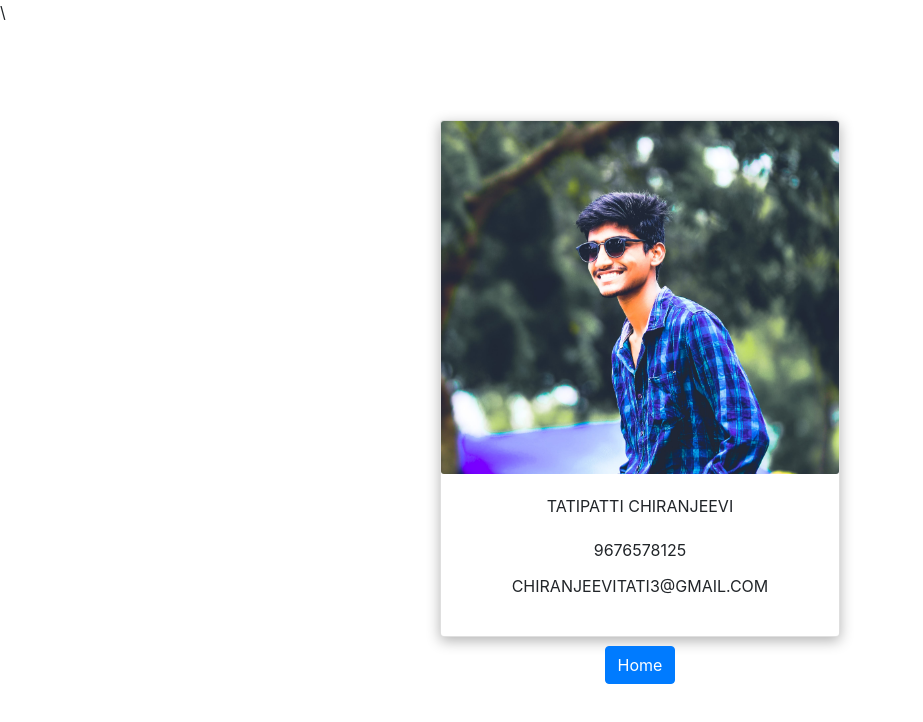
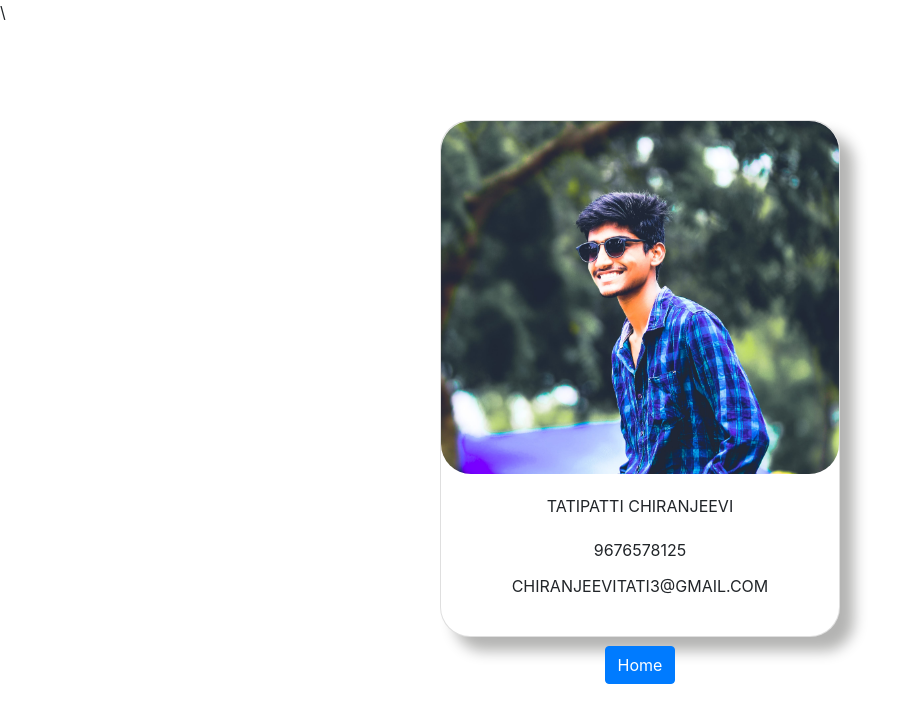
Before and after one commit to chiranjeevitatipatti/Homepage, a plain HTML site: page profile.html in a window 1280 px wide. Shown: the whole page, without its empty margins (0-923 px from the left). Drawn offline with Linux system fonts and the light colour scheme.

Commit message:
third commit

```diff
--- a/profile.html
+++ b/profile.html
@@ -5,19 +5,28 @@
 	<link rel="stylesheet" type="text/css" href="css/bootstrap.min.css">
 	<!-- <link rel="stylesheet" href="https://stackpath.bootstrapcdn.com/bootstrap/4.3.1/css/bootstrap.min.css" integrity="sha384-ggOyR0iXCbMQv3Xipma34MD+dH/1fQ784/j6cY/iJTQUOhcWr7x9JvoRxT2MZw1T" crossorigin="anonymous"> -->
 	<style type="text/css">
-
+.card{
+	position:relative;
+	top: 6em  ;
+	width:400px ;
+	box-shadow: 14px 14px 14px  rgba(7,8,4,.3);
+	border-radius: 30px;
+}
+.card-img{
+     border-radius: 30px;
+}
 
 	</style>
 </head>
 <body>
 
-<div class="card text-center mr-auto ml-auto" style="position:relative;top: 6em  ; width:400px ;box-shadow: 0px 4px 14px rgba(0,0,0,.3);">
+<div class="card text-center mr-auto ml-auto">
 <img class="card-img" src="img.jpg">
 <div class="card-body text-center">TATIPATTI CHIRANJEEVI</div>
 <div class="card-title text-center">9676578125</div>
 <div class="card-text text-center">CHIRANJEEVITATI3@GMAIL.COM</div>
 
-<a href="index.html"><button type="button" class="btn btn-primary" style="position: relative;top: 3em">Home</button></a>
+<a href="https://decoder-chiru.github.io/Homepage"><button type="button" class="btn btn-primary" style="position: relative;top: 3em">Home</button></a>
 
 
 </div>
```
Also changed, not shown: index.html (+1 -1 lines).
